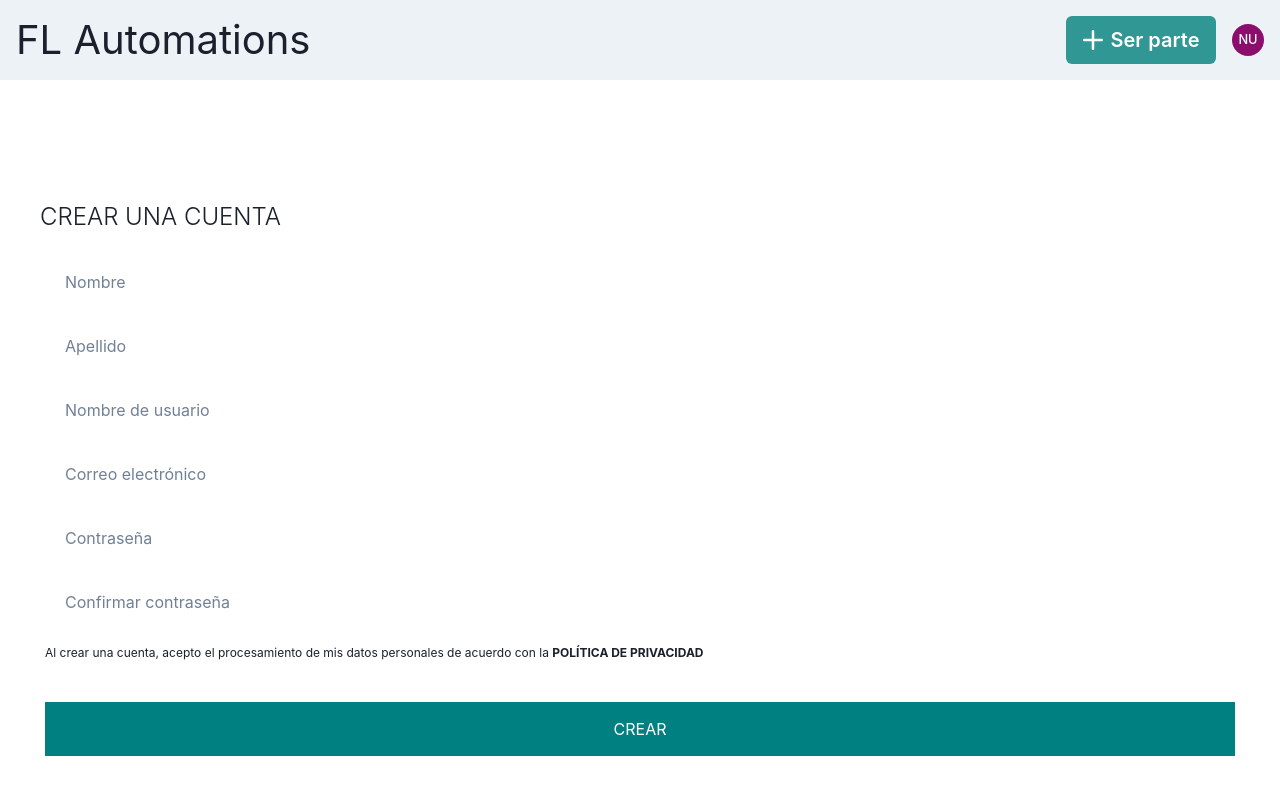
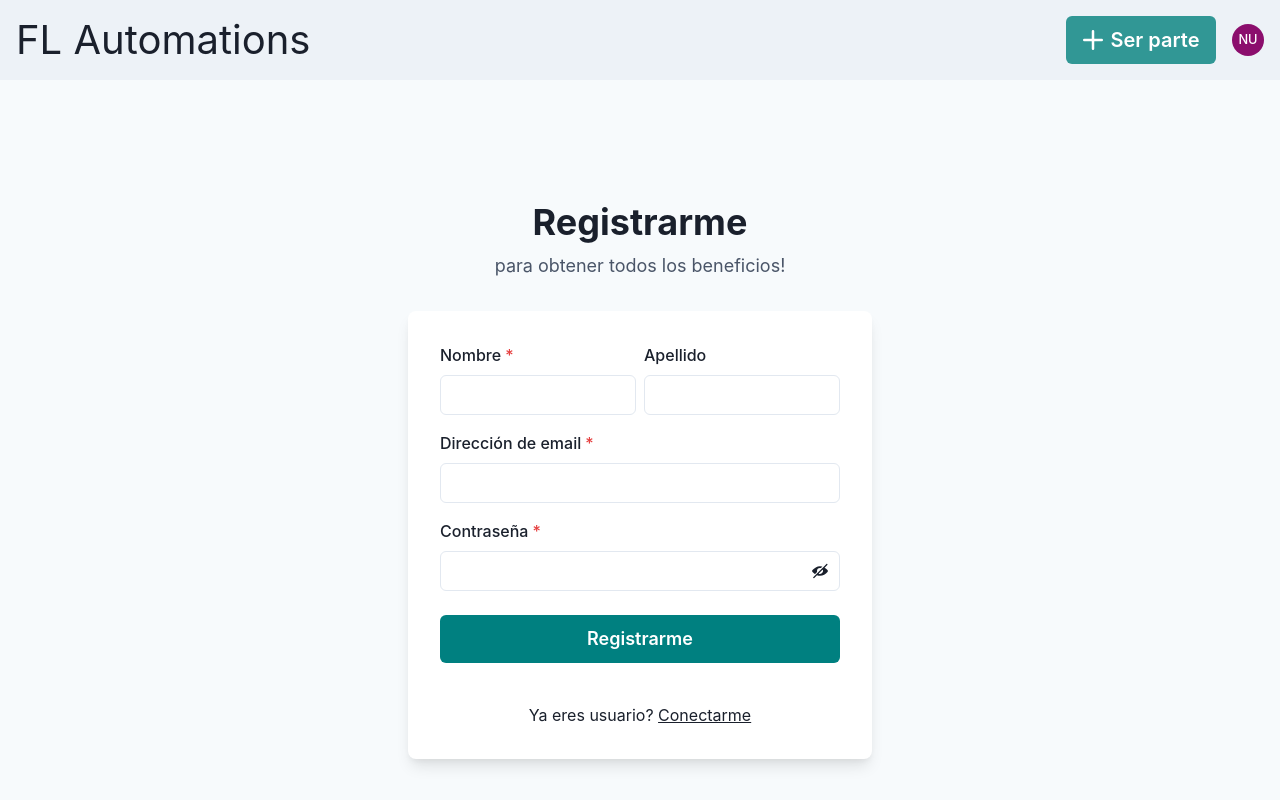
Before and after one commit to FLucena/flautomations-next, a Next.js app: page /register in a window 1280 px wide. Shown: the top 800 px of the page. Built offline with nearby package versions, Linux system fonts and the light colour scheme.

Commit message:
updated register page v1

```diff
--- /dev/null
+++ b/src/components/Signup.jsx
@@ -0,0 +1,105 @@
+import React, { useState } from 'react';
+import {
+  Flex,
+  Box,
+  FormControl,
+  FormLabel,
+  Input,
+  InputGroup,
+  HStack,
+  InputRightElement,
+  Stack,
+  Button,
+  Heading,
+  Text,
+  useColorModeValue,
+  Link,
+} from '@chakra-ui/react';
+import { ViewIcon, ViewOffIcon } from '@chakra-ui/icons';
+import * as contentEn from './content-en';
+import * as contentEs from './content-es';
+import styled from 'styled-components';
+
+const A = styled.a`
+  text-decoration: underline;
+`;
+
+export default function Signup({ lang }) {
+    const content = lang === 'en' ? contentEn : contentEs;
+    const [showPassword, setShowPassword] = useState(false);
+
+  return (
+    <Flex
+      minH={'100vh'}
+      align={'center'}
+      justify={'center'}
+      bg={useColorModeValue('gray.50', 'gray.800')}>
+      <Stack spacing={8} mx={'auto'} maxW={'lg'} py={12} px={6}>
+        <Stack align={'center'}>
+          <Heading fontSize={'4xl'} textAlign={'center'}>
+          {content.signup.headingText}
+          </Heading>
+          <Text fontSize={'lg'} color={'gray.600'}>
+          {content.signup.subheadingText}
+          </Text>
+        </Stack>
+        <Box
+          rounded={'lg'}
+          bg={useColorModeValue('white', 'gray.700')}
+          boxShadow={'lg'}
+          p={8}>
+          <Stack spacing={4}>
+            <HStack>
+              <Box>
+                <FormControl id="firstName" isRequired>
+                  <FormLabel>{content.signup.firstNameLabel}</FormLabel>
+                  <Input type="text" />
+                </FormControl>
+              </Box>
+              <Box>
+                <FormControl id="lastName">
+                  <FormLabel>{content.signup.lastNameLabel}</FormLabel>
+                  <Input type="text" />
+                </FormControl>
+              </Box>
+            </HStack>
+            <FormControl id="email" isRequired>
+              <FormLabel>{content.signup.emailLabel}</FormLabel>
+              <Input type="email" />
+            </FormControl>
+            <FormControl id="password" isRequired>
+              <FormLabel>{content.signup.passwordLabel}</FormLabel>
+              <InputGroup>
+                <Input type={showPassword ? 'text' : 'password'} />
+                <InputRightElement h={'full'}>
+                  <Button
+                    variant={'ghost'}
+                    onClick={() => setShowPassword((showPassword) => !showPassword)}>
+                    {showPassword ? <ViewIcon /> : <ViewOffIcon />}
+                  </Button>
+                </InputRightElement>
+              </InputGroup>
+            </FormControl>
+            <Stack spacing={10} pt={2}>
+              <Button
+                loadingText="Submitting"
+                size="lg"
+                bg={'#008080'}
+                color={'white'}
+                _hover={{
+                  bg: 'blue.500',
+                }}>
+                {content.signup.signupButtonLabel}
+              </Button>
+            </Stack>
+            <Stack pt={6}>
+              <Text align={'center'}>
+              {content.signup.loginLinkText} <A href="/login">{content.signup.loginLink}</A>
+              </Text>
+            </Stack>
+          </Stack>
+        </Box>
+      </Stack>
+    </Flex>
+  );
+}
--- a/src/components/content-en.js
+++ b/src/components/content-en.js
@@ -37,3 +37,24 @@ export const companyContent = {
     placeholder: 'Your email',
     buttonText: 'Suscribe'
   }
+
+  export const login = {
+    headingText: 'Log In',
+    emailLabel: 'Email',
+    passwordLabel: 'Password',
+    loginButtonLabel: 'LOG IN',
+    signUpLinkText: 'Don\'t have an account? ',
+    signUpLink: 'Sign Up'
+  }
+
+  export const signup = {
+    headingText: 'Sign Up',
+    subheadingText: 'to enjoy all the benefits!',
+    firstNameLabel: 'First Name',
+    lastNameLabel: 'Last Name',
+    emailLabel: 'Email Address',
+    passwordLabel: 'Password',
+    signupButtonLabel: 'Sign Up',
+    loginLinkText: 'Already a user? ',
+    loginLink: 'Log In'
+  }
--- a/src/components/content-es.js
+++ b/src/components/content-es.js
@@ -37,3 +37,24 @@ export const newsletter = {
   placeholder: 'Tu email',
   buttonText: 'Suscribirme'
 }
+
+export const login = {
+  headingText: 'Iniciar sesión',
+  emailLabel: 'Email',
+  passwordLabel: 'Contraseña',
+  loginButtonLabel: 'INICIAR SESIÓN',
+  signUpLinkText: 'Sin cuenta? ',
+  signUpLink: 'Registrarme'
+}
+
+export const signup = {
+  headingText: 'Registrarme',
+  subheadingText: 'para obtener todos los beneficios!',
+  firstNameLabel: 'Nombre',
+  lastNameLabel: 'Apellido',
+  emailLabel: 'Dirección de email',
+  passwordLabel: 'Contraseña',
+  signupButtonLabel: 'Registrarme',
+  loginLinkText: 'Ya eres usuario? ',
+  loginLink: 'Conectarme'
+}
--- a/src/pages/login.js
+++ b/src/pages/login.js
@@ -7,7 +7,7 @@ const LoginPage = () => {
   return (
     <>
       <Navbar lang={defaultLang}/>
-        <Login />
+        <Login lang={defaultLang}/>
       <Footer lang={defaultLang}/>
     </>
   );
--- a/src/pages/register.js
+++ b/src/pages/register.js
@@ -1,82 +1,16 @@
+import Footer from "../components/Footer";
 import Navbar from "../components/Navbar";
-import Footer from "../components/Footer";
+import Signup from "../components/Signup";
 
-const styles = {
-  container: {
-    width: '100%',
-    minHeight: '100vh',
-    background: 'linear-gradient(rgba(255, 255, 255, 0.5), rgba(255, 255, 255, 0.5)), url("") center',
-    backgroundSize: 'cover',
-    display: 'flex',
-    flexDirection: 'column',
-    alignItems: 'center',
-    justifyContent: 'center',
-    padding: '20px',
-    margin: '0 auto',
-  },
-  wrapper: {
-    display: 'flex',
-    flexDirection: 'column',
-    width: '100%',
-    padding: '20px',
-    backgroundColor: 'white',
-  },
-  title: {
-    fontSize: '24px',
-    fontWeight: 300,
-  },
-  form: {
-    display: 'flex',
-    flexWrap: 'wrap',
-    flexDirection: 'column',
-    padding: '5px',
-  },
-  input: {
-    flex: 1,
-    margin: '20px 10px 0',
-    padding: '10px',
-    width: '30vh',
-  },
-  agreement: {
-    fontSize: '12px',
-    margin: '20px 0',
-  },
-  button: {
-    marginTop: '20px',
-    width: '100%',
-    border: 'none',
-    padding: '15px 20px',
-    backgroundColor: 'teal',
-    color: 'white',
-    cursor: 'pointer',
-  },
-};
-
-const Register = () => {
+const SignUpPage = () => {
   const defaultLang = "es";
   return (
     <>
       <Navbar lang={defaultLang}/>
-      <div style={styles.container}>
-        <div style={styles.wrapper}>
-          <h1 style={styles.title}>CREAR UNA CUENTA</h1>
-          <form style={styles.form}>
-            <input style={styles.input} placeholder="Nombre" />
-            <input style={styles.input} placeholder="Apellido" />
-            <input style={styles.input} placeholder="Nombre de usuario" />
-            <input style={styles.input} placeholder="Correo electrónico" />
-            <input style={styles.input} placeholder="Contraseña" />
-            <input style={styles.input} placeholder="Confirmar contraseña" />
-            <span style={styles.agreement}>
-              Al crear una cuenta, acepto el procesamiento de mis datos personales de acuerdo con la <b>POLÍTICA DE PRIVACIDAD</b>
-            </span>
-            <button style={styles.button}>CREAR</button>
-          </form>
-        </div>
-      </div>
+        <Signup lang={defaultLang}/>
       <Footer lang={defaultLang}/>
     </>
   );
 };
 
-export default Register;
+export default SignUpPage;
```
Also changed, not shown: src/components/Login.jsx (+27 -25 lines).
